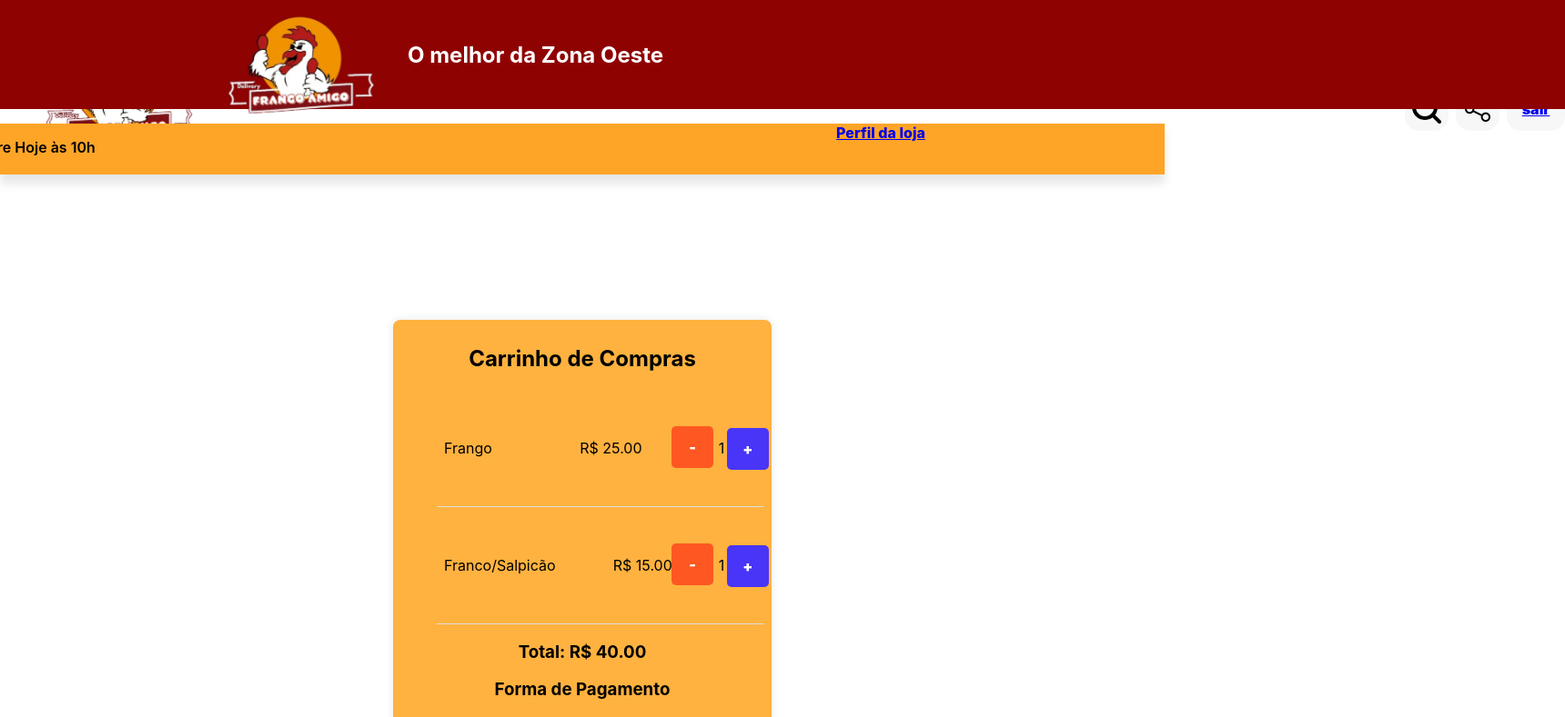
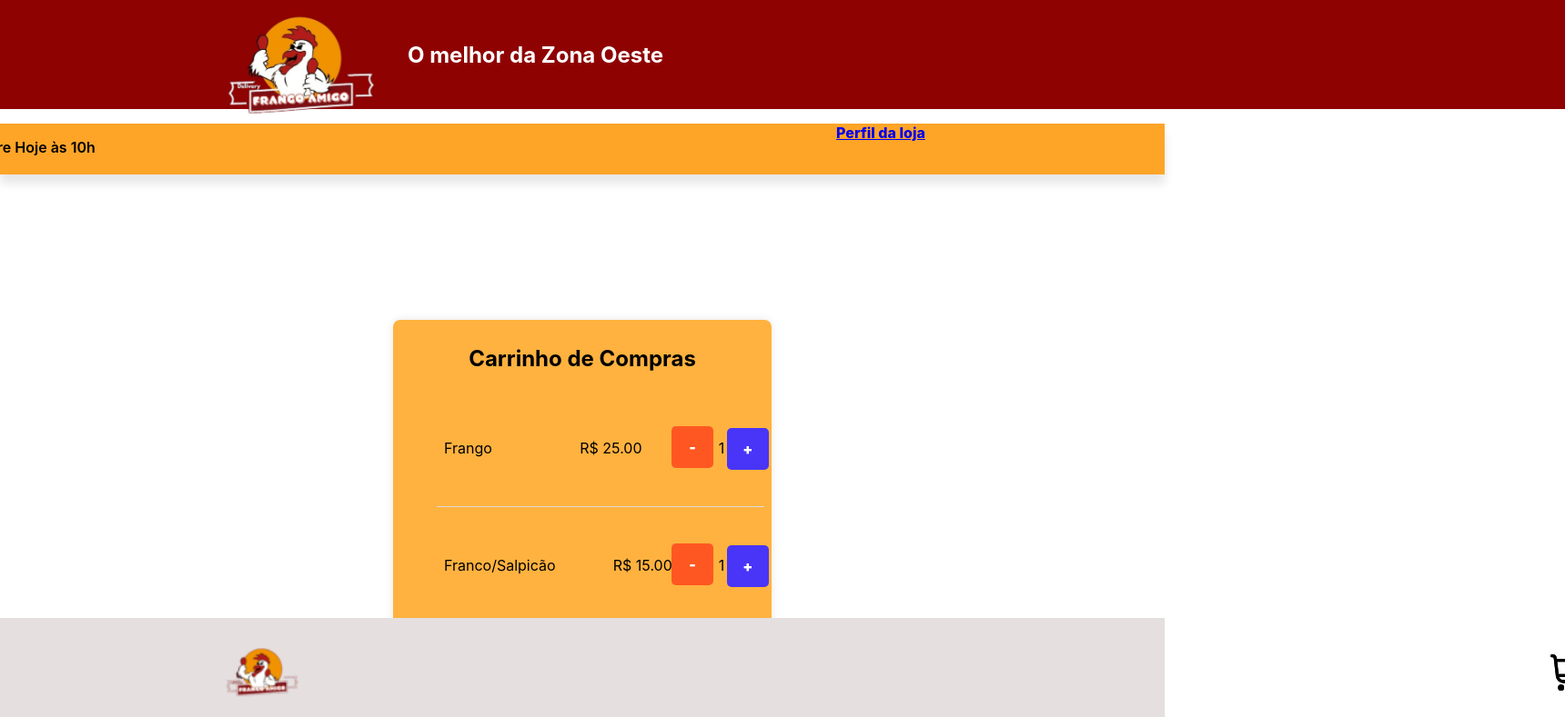
Before and after one commit to AndersonPaulo/eCommerce, a React (Create React App) app: page /buy in a window 1280 px wide. Shown: the top 789 px of the page at 91% size, 1720 px wide, since content can reach past the window. Built offline with nearby package versions, Linux system fonts and the light colour scheme.

Commit message:
transiçao de páginas atualizada

```diff
--- a/src/App.css
+++ b/src/App.css
@@ -35,6 +35,7 @@
   }
   .all_product{
     position: absolute;
+    height: 5000px;
     top:0rem;
     left: 3rem;
   }
--- a/src/App.js
+++ b/src/App.js
@@ -13,14 +13,14 @@ import Cart from './scriptPages/buyCartPage'
 function App() {
 
   const location = useLocation();
-  const isLoginPage = location.pathname === "/" // Verifica se está na página de login
-
+    const isLoginPage = location.pathname === "/" // Verifica se está na página de login
+    const isLoginBuy = location.pathname === "/buy"
   return (
     <Provider>
       <div className="App">
 
             {/* Exibe o Head (Menu) apenas se NÃO estiver na página de login */}
-        {!isLoginPage && (
+        {!isLoginBuy && !isLoginPage && (
           <header className="App-header">
             <Head />
           </header>
--- a/src/components/Layout.js
+++ b/src/components/Layout.js
@@ -5,11 +5,13 @@ import Footer from "../scripts/footer"
 const Layout = ({ children }) => {
   const location = useLocation()
   const isLoginPage = location.pathname === "/" // Verifica se está na página de login
+  //const isLoginBuy = location.pathname === "/buy" // Verifica se está na página de compra
 
   return (
     <div>
       {/* Exibe Menu e Footer apenas se NÃO for a página de login */}
       {!isLoginPage && <Menu />}
+
       <main>{children}</main>
       {!isLoginPage && <Footer />}
     </div>
--- a/src/scriptPages/shoppingPage.js
+++ b/src/scriptPages/shoppingPage.js
@@ -1,8 +1,11 @@
 import '../styles/shoppingPage.css'
 import { Link } from 'react-router-dom'
 import Itens from "../assets/Frango_Assado.png"
+import { useEstiloContext } from "../components/Context"
 
 const Shooping = () =>{
+
+    const { esconderScrool } = useEstiloContext()
 
     return(
         <div className="contentShopping" data-qa="contentShopping">
@@ -37,7 +40,7 @@ const Shooping = () =>{
             </div>
 
             <Link to="/buy">
-                <div className="advanceButton" data-qa="advanceButton">
+                <div className="advanceButton" data-qa="advanceButton" onClick={esconderScrool}>
                 <span data-qa="advance">Avançar</span>
                 <span data-qa="value"> R$ 00,00</span>
                 </div>
--- a/src/scripts/footer.js
+++ b/src/scripts/footer.js
@@ -9,7 +9,7 @@ const Footer = ()=>{
 
     const { estilos } = useEstiloContext()
     const { esconderFooter } = useEstiloContext()
-
+    const { esconderScrool } = useEstiloContext()
 
     return(
 
@@ -19,7 +19,8 @@ const Footer = ()=>{
               <span className="home" ><img src={Home} alt="" ></img></span>
           </Link>
           <LinkRouter to="/shopping">
-                <span className="buy_shopping" data-qa="buy_shopping"  onClick={esconderFooter} ><img src={Shooping} alt="" ></img></span>
+                <span className="buy_shopping" data-qa="buy_shopping"  onClick={() => {esconderFooter(); esconderScrool()}}
+ ><img src={Shooping} alt="" ></img></span>
           </LinkRouter>
 
         </div>
--- a/src/styles/footer.css
+++ b/src/styles/footer.css
@@ -1,10 +1,10 @@
 .footer{
     display: flex;
     position: fixed;
-    height: 3.5rem;
+    height: 15%;
     width: 100%;
     background-color: #e5dfdf;
-    top: 38.2rem;
+    bottom:  0rem;
     z-index: 100;
   }
   .buy_shopping{
@@ -33,11 +33,7 @@
 
   @media screen and (min-width:1025px) {
 
-    .footer{
-        height: 7rem;
-        width: 100%;
-        top: 57rem;
-      }
+
       .buy_shopping{
         width: 2.5rem;
         height: 2.5rem;
```
